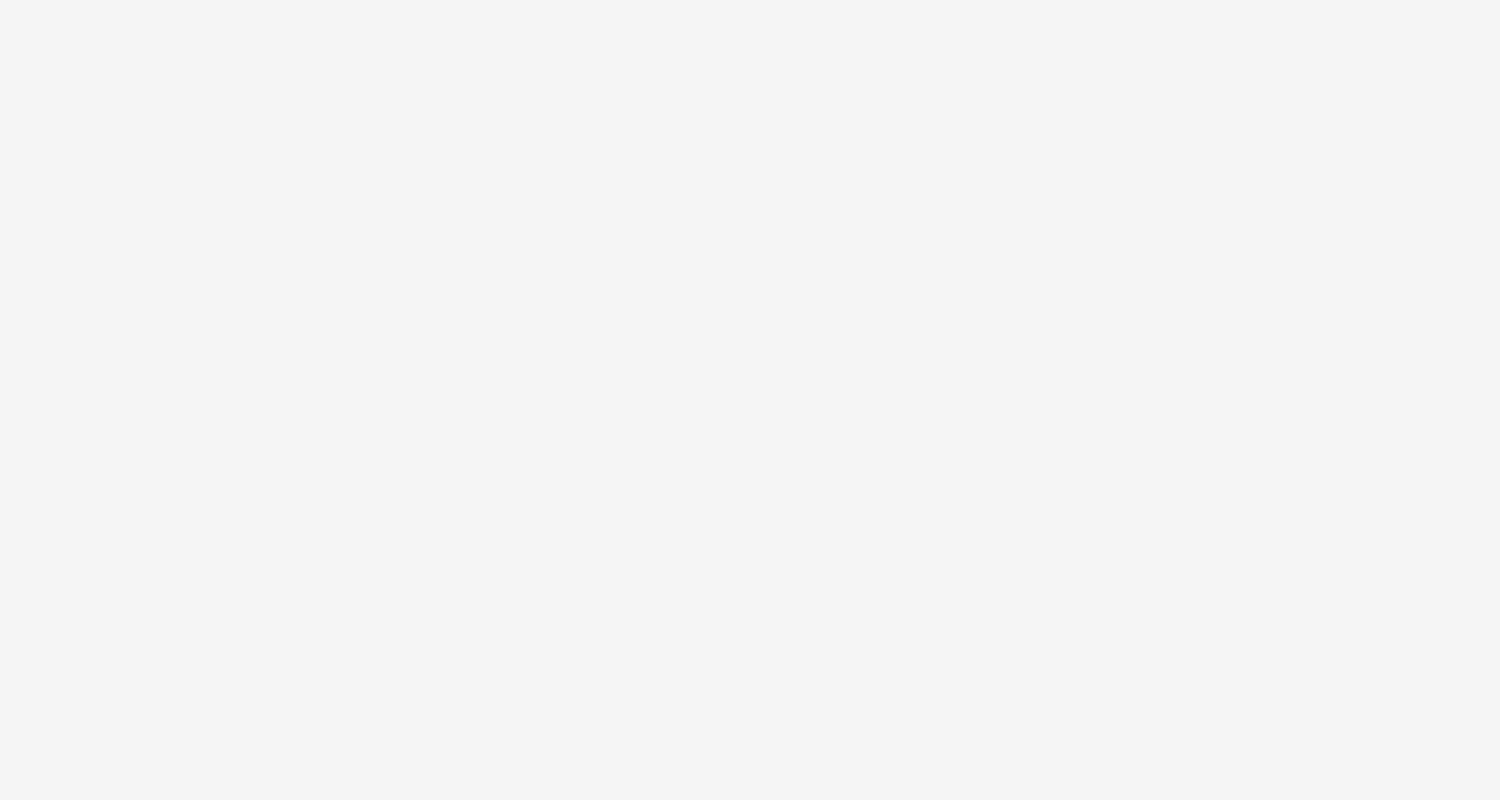
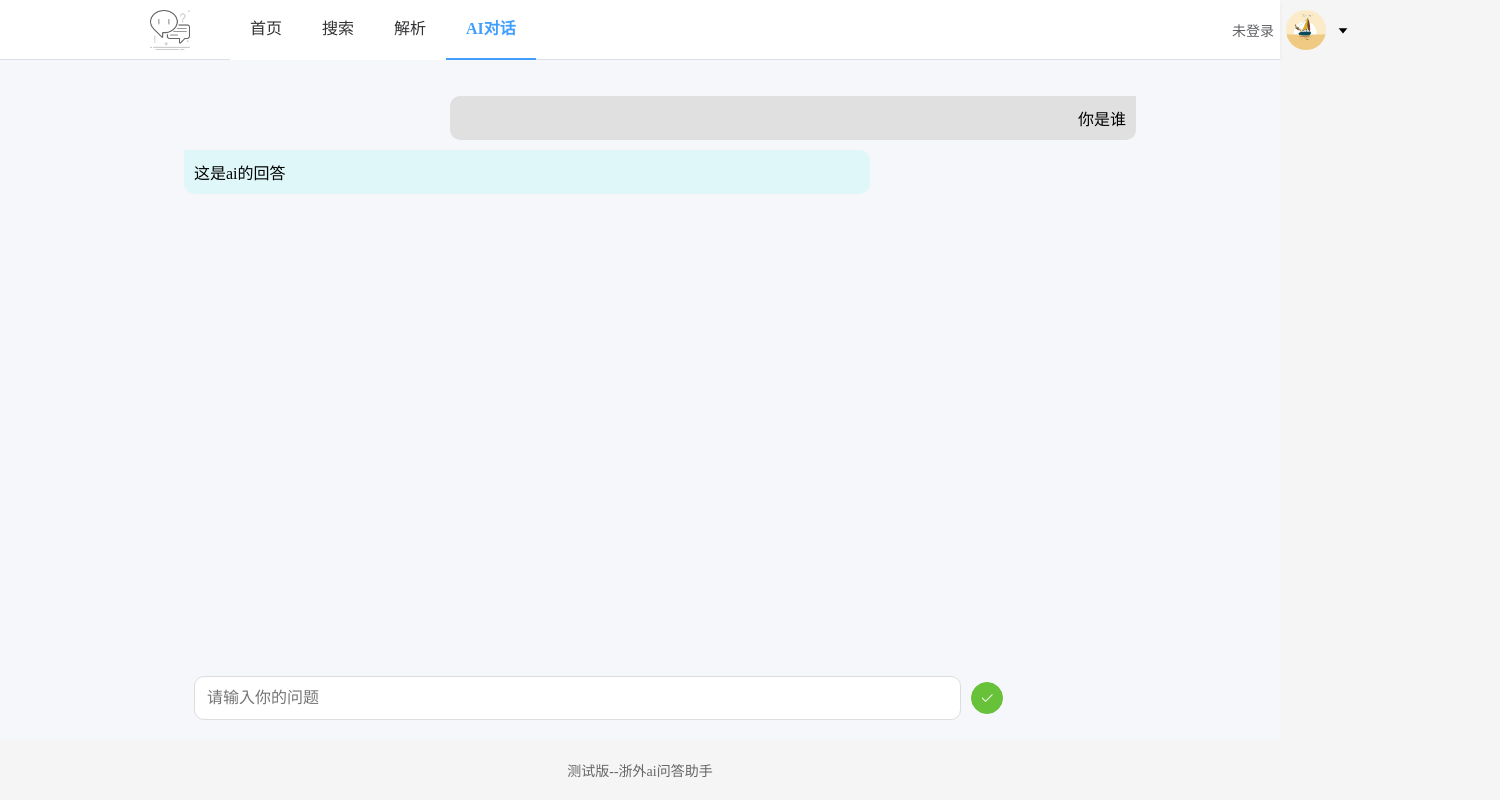
Before and after one commit to theonlywiner/Chat-demo, a Vue app: page /article/ai_chat in a window 1280 px wide. Before the commit this address had no page. Shown: the whole page, 1500 px wide, since content can reach past the window. Built offline with nearby package versions, Linux system fonts and the light colour scheme.

Commit message:
添加ai_页面v.1

```diff
--- a/src/router/index.js
+++ b/src/router/index.js
@@ -20,6 +20,10 @@ const router = createRouter({
         {
           path: 'article/question',
           component: () => import('@/views/Questions/index.vue')
+        },
+        {
+          path: 'article/ai_chat',
+          component: () => import('@/views/Questions/ai_index.vue')
         }
       ]
     },
--- /dev/null
+++ b/src/views/Questions/ai_index.vue
@@ -0,0 +1,115 @@
+<script setup>
+import { Check } from '@element-plus/icons-vue'
+
+import { ref } from 'vue'
+
+const chatMessage = ref('')
+const chatList = ref(['你是谁', '这是ai的回答'])
+
+const send = () => {
+  chatList.value.push(chatMessage.value)
+  chatMessage.value = ''
+
+  chatList.value.push('这是ai的回答')
+}
+</script>
+
+<template>
+  <div class="chat-container">
+    <div class="chat-window" id="chatWindow">
+      <!-- AI回应和用户问题会显示在这里 -->
+      <ul>
+        <li
+          :class="{
+            message: true,
+            'user-message': index % 2 === 0,
+            'ai-message': index % 2 !== 0
+          }"
+          v-for="(item, index) in chatList"
+          :key="index"
+        >
+          {{ item }}
+        </li>
+      </ul>
+    </div>
+
+    <div class="input-area">
+      <input
+        v-model="chatMessage"
+        type="text"
+        id="userInput"
+        placeholder="请输入你的问题"
+        onkeydown="handleKeyPress(event)"
+      />
+      <el-button
+        @click="send"
+        type="success"
+        :icon="Check"
+        circle
+        id="sendButton"
+      />
+    </div>
+  </div>
+</template>
+
+<style lang="less" scoped>
+.chat-container {
+  width: 80%;
+  margin-left: 10%;
+  height: 100%;
+  display: flex;
+  flex-direction: column;
+  border-radius: 10px;
+}
+
+.chat-window {
+  flex-grow: 1;
+  overflow-y: auto;
+  margin-bottom: 15px;
+  border-radius: 4px;
+}
+
+/* 用户和AI消息的样式 */
+.message {
+  width: auto;
+  max-width: 70%;
+  padding: 10px;
+  margin-bottom: 10px;
+  border-radius: 10px;
+  clear: both;
+}
+
+.ai-message {
+  background-color: #e0f7fa;
+  margin-left: 0;
+  margin-right: auto;
+  text-align: left;
+  border-top-left-radius: 0;
+}
+
+.user-message {
+  background-color: #e0e0e0;
+  margin-left: auto;
+  margin-right: 0;
+  text-align: right;
+  border-top-right-radius: 0;
+}
+
+//输入框
+.input-area {
+  display: flex;
+  flex-wrap: nowrap; /* 防止换行 */
+  align-items: center; /* 垂直居中对齐 */
+  margin-top: 10px;
+}
+
+#userInput {
+  flex-grow: 0.8;
+  padding: 12px;
+  margin-left: 50px;
+  margin-right: 10px;
+  border: 1px solid #ddd;
+  border-radius: 10px;
+  font-size: 16px;
+}
+</style>
--- a/src/views/layout/LayoutContainer.vue
+++ b/src/views/layout/LayoutContainer.vue
@@ -24,7 +24,8 @@ const isLogin = computed(() => {
 const navItems = [
   { name: '首页', path: '/article/channel' },
   { name: '搜索', path: '/article/search' },
-  { name: '解析', path: '/article/question' }
+  { name: '解析', path: '/article/question' },
+  { name: 'AI对话', path: '/article/ai_chat' }
 ]
 
 // 处理导航点击
```
